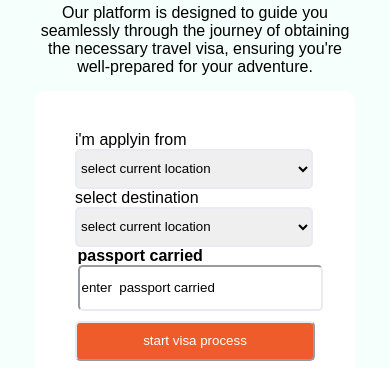
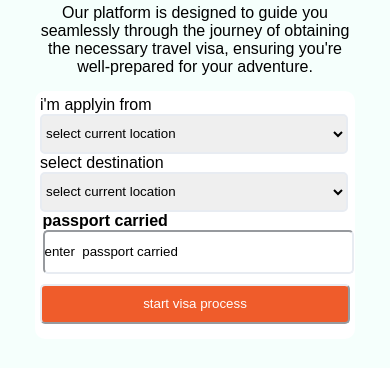
Before and after one commit to njokuvin/secondHtml, a plain HTML site: page index.html in a window 390 px wide. Shown: the part 476-844 px from the top of the page. Drawn offline with Linux system fonts and the light colour scheme; a web font is replaced by a local one.

Commit message:
reduced padding on form for max-width:465px and took out padding arround form input

```diff
--- a/firstPage.css
+++ b/firstPage.css
@@ -121,6 +121,11 @@ body{
     border-color: #e8ecf2;
     width: 100%;
     height: 40px;
+}
+
+.form input{
+    padding: 0px;
+    margin: 0px;
 }
 
 .location{
@@ -505,7 +510,7 @@ body{
 
         .form{
             grid-template-columns: repeat(1, minmax(0, 1fr));
-            padding: 40px, 0px;
+            padding: 5px;
         }
 
 
```
